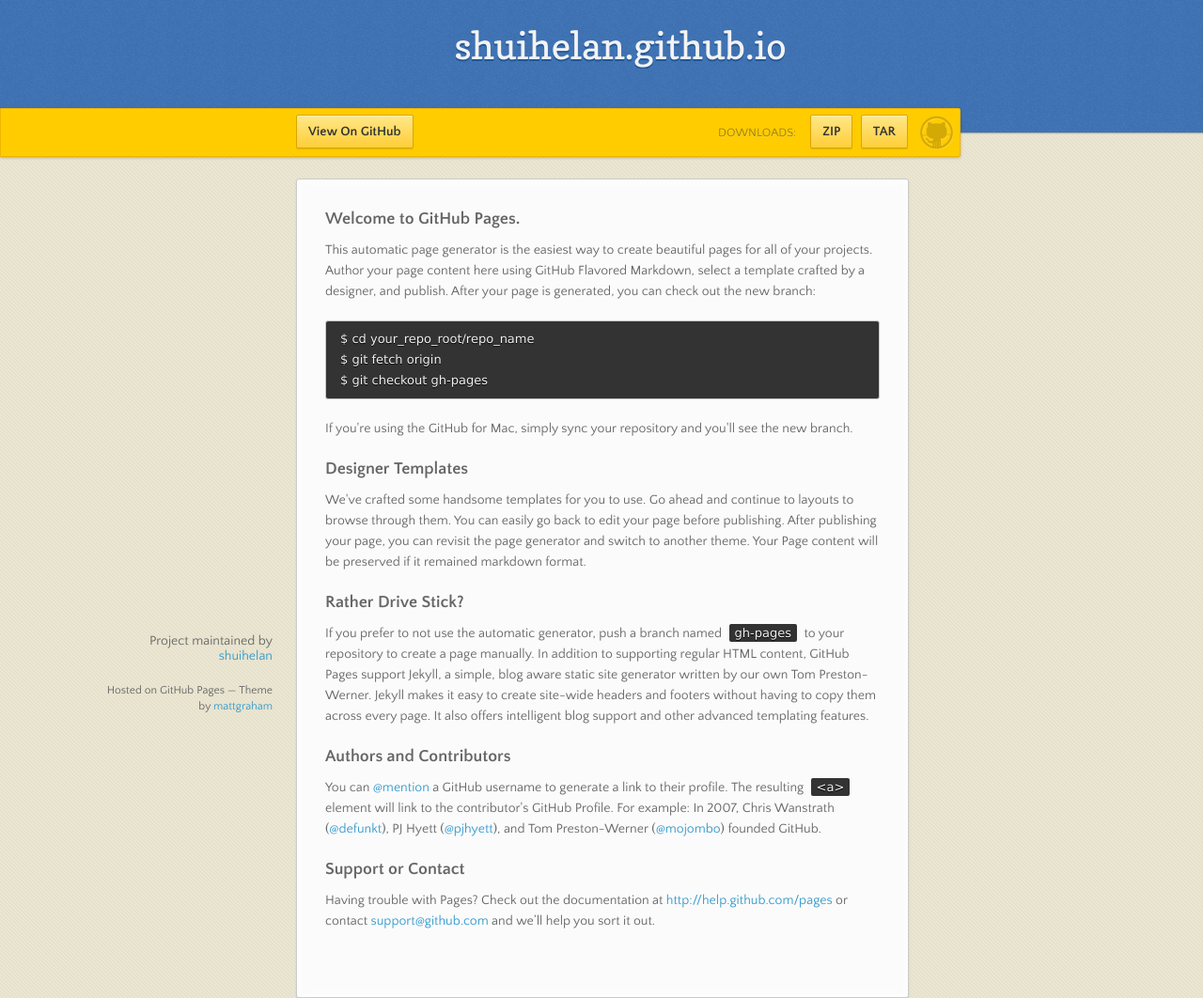
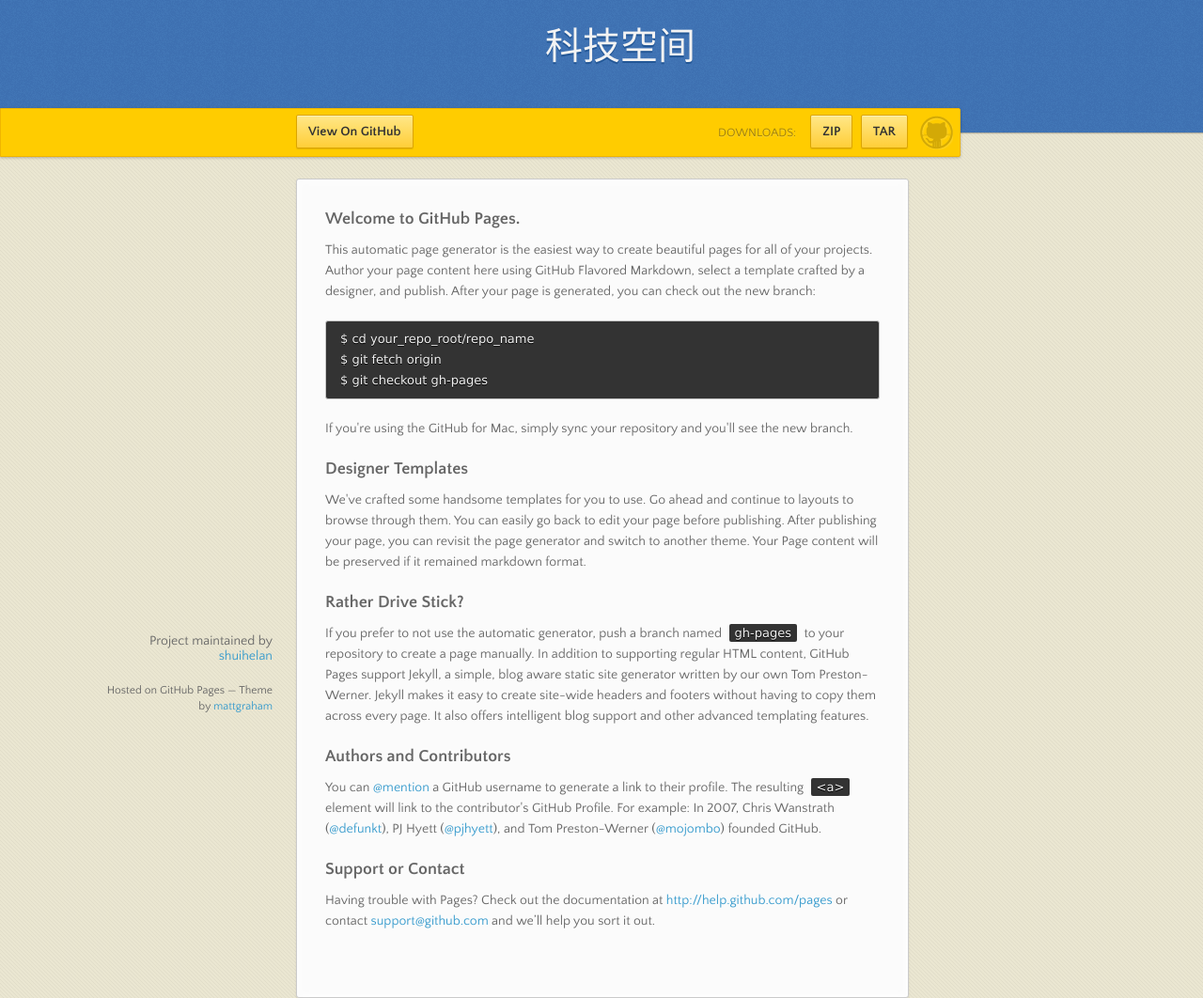
Before and after one commit to shuihelan/username.github.io, a plain HTML site: page index.html in a window 1280 px wide. Shown: the top 1062 px of the page at 94% size. Drawn offline with nearby package versions, Linux system fonts and the light colour scheme.

Commit message:
Update index.html

```diff
--- a/index.html
+++ b/index.html
@@ -17,7 +17,7 @@
   <body>
 
       <header>
-        <h1>shuihelan.github.io</h1>
+        <h1>科技空间</h1>
         <p></p>
       </header>
 
```
